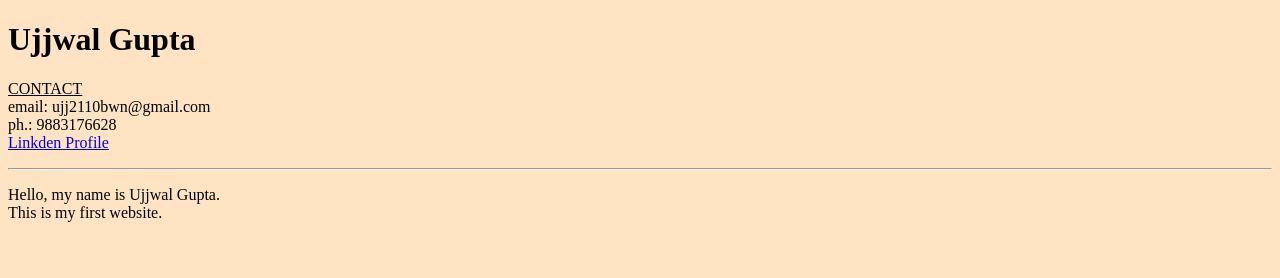
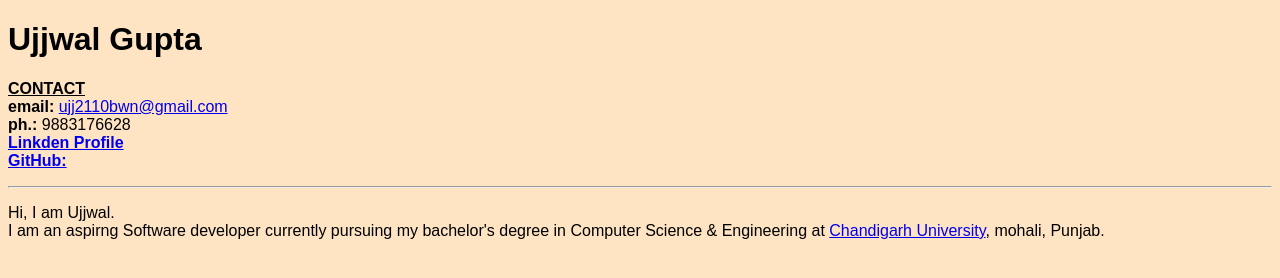
Before and after one commit to ujjw1l/MyWebsite, a plain HTML site: page index.html in a window 1280 px wide. Drawn offline with Linux system fonts and the light colour scheme.

Commit message:
Improvements

```diff
--- a/index.html
+++ b/index.html
@@ -10,14 +10,17 @@
     <body>
         <h1>Ujjwal Gupta</h1>
         <p>
-            <u>CONTACT</u><br>
-            email: ujj2110bwn@gmail.com<br>
-            ph.: 9883176628<br>
-            <a href="https://www.linkedin.com/in/ujjwal-gupta-154722305?lipi=urn%3Ali%3Apage%3Ad_flagship3_profile_view_base_contact_details%3ByfOyWasdQdSA%2BgnoDGNECA%3D%3D"> Linkden Profile</a>
+            <u><strong>CONTACT</strong></u><br>
+            <strong>email: </strong><a href="mailto:ujj2110bwn@gmail.com">ujj2110bwn@gmail.com</a><br>
+            <strong>ph.: </strong>9883176628<br>
+            <strong><a href="https://www.linkedin.com/in/ujjwal-gupta-154722305?lipi=urn%3Ali%3Apage%3Ad_flagship3_profile_view_base_contact_details%3ByfOyWasdQdSA%2BgnoDGNECA%3D%3D"> Linkden Profile</a></strong><br>
+            <a href="https://github.com/ujjw1l"><strong>GitHub:</strong></a>
         </p>
         <hr>
         <p>
-            Hello, my name is Ujjwal Gupta.<br>This is my first website.
+            Hi, I am Ujjwal.<br>
+            I am an aspirng Software developer currently pursuing my bachelor's degree in Computer Science & Engineering at <a href="https://www.cuchd.in/">Chandigarh University</a>, mohali, Punjab.<br>
+
         </p>
     </body>
 </html>
--- a/style.css
+++ b/style.css
@@ -1,4 +1,13 @@
+@font-face {
+    font-family: 'papyrusregular';
+    src: url('papyrus-webfont.woff2') format('woff2'),
+         url('papyrus-webfont.woff') format('woff');
+         url('papyrus.ttf') format('truetype');
+    font-weight: normal;
+    font-style: normal;
+}
+
 body {
     background-color: bisque;
-    font-family: "Papyrus";
+    font-family: 'Papyrus', sans-serif;
 }
```
Also changed, not shown: papyrus-webfont.woff (added), papyrus-webfont.woff2 (added), papyrus.ttf (added).
